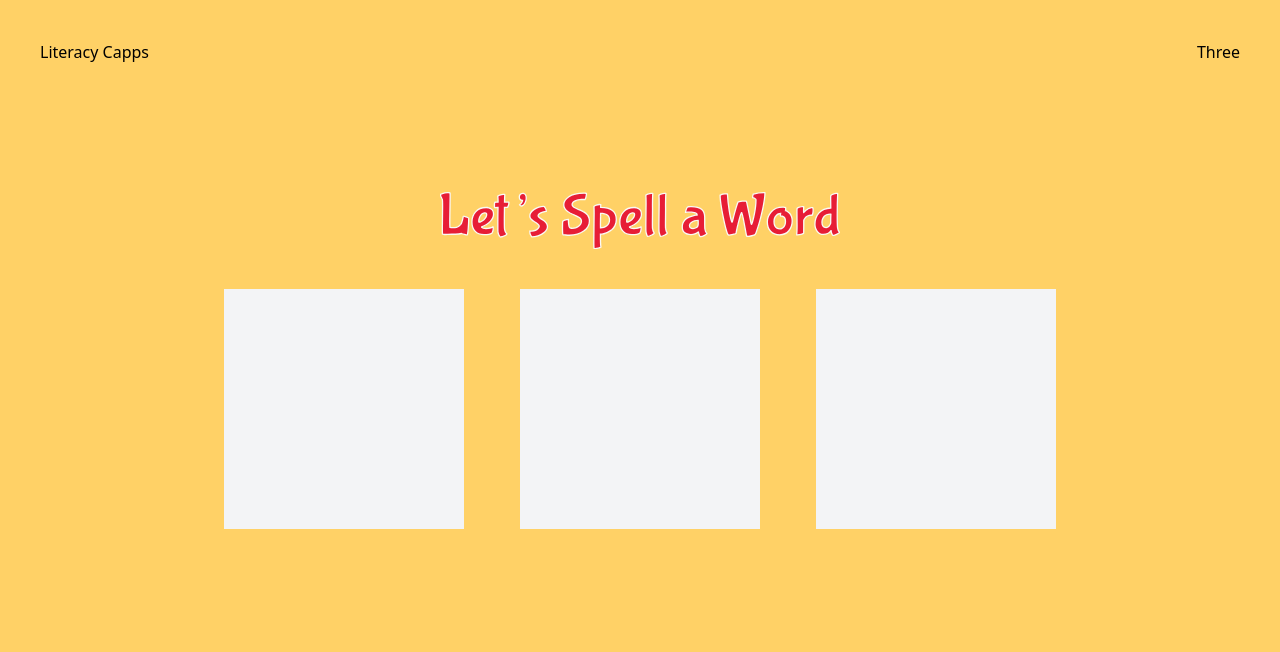
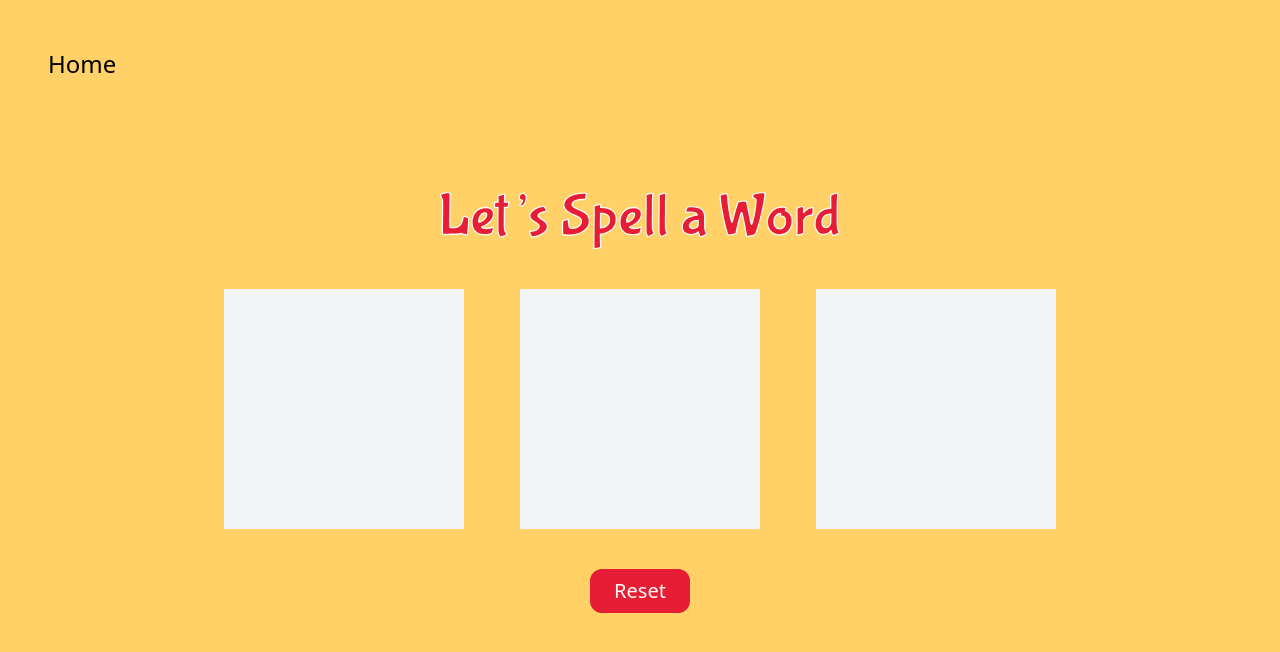
Before and after one commit to ghpaterson/literacy-capps, a Next.js app: page /three in a window 1280 px wide. Shown: the top 652 px of the page. Built offline with nearby package versions, Linux system fonts and the light colour scheme.

Commit message:
moved navbar to own component and created a reset button

```diff
--- a/app/layout.js
+++ b/app/layout.js
@@ -1,8 +1,5 @@
-"use client";
-
 import "./globals.css";
 import Link from "next/link";
-import { useRouter } from "next/router";
 
 export const metadata = {
   title: "Literacy Capps",
@@ -10,21 +7,13 @@ export const metadata = {
 };
 
 export default function RootLayout({ children }) {
-  const router = useRouter();
-
   return (
     <html lang="en">
       <body>
-        {router.pathname !== "/" && (
-          <nav className="flex justify-between mx-10 my-10">
-            <Link href="/">Literacy Capps</Link>
-            <ul>
-              <li>
-                <Link href="/three">Three</Link>
-              </li>
-            </ul>
-          </nav>
-        )}
+        {/* <nav className="flex justify-between mx-10 my-10">
+          <Link href="/">Literacy Capps</Link>
+        </nav> */}
+
         {children}
       </body>
     </html>
--- a/app/page.js
+++ b/app/page.js
@@ -5,7 +5,7 @@ import welcome from "../public/welcome1.svg";
 export default function Home() {
   return (
     <main>
-      <div className="py-20">
+      <div className="py-40">
         <div className="flex justify-center py-6 px-4">
           <Image src={welcome} width={700} />
         </div>
--- a/app/three/page.js
+++ b/app/three/page.js
@@ -3,6 +3,7 @@
 import { useState } from "react";
 import Image from "next/image";
 import letsSpell from "../../public/letsspell.svg";
+import NavBar from "../../components/navbar.js";
 
 export default function Three() {
   const [vowel, setVowel] = useState(null);
@@ -64,10 +65,17 @@ export default function Three() {
     setLastLetter(newLastLetter);
   };
 
+  const handleResetClick = () => {
+    setVowel(null);
+    setFirstLetter(null);
+    setLastLetter(null);
+  };
+
   return (
     <>
       <main>
-        <div className="my-32">
+        <NavBar />
+        <div className="mt-28">
           <div className="flex justify-center">
             <Image src={letsSpell} width={400} />
           </div>
@@ -92,6 +100,14 @@ export default function Three() {
             </div>
           </div>
         </div>
+        <div className="flex justify-center">
+          <button
+            onClick={handleResetClick}
+            className="bg-blood text-bone text-xl py-2 px-6 rounded-xl"
+          >
+            Reset
+          </button>
+        </div>
       </main>
     </>
   );
--- /dev/null
+++ b/components/navbar.js
@@ -0,0 +1,11 @@
+import Link from "next/link";
+
+export default function NavBar() {
+  return (
+    <>
+      <nav className="my-12 mx-12 text-2xl">
+        <Link href="/">Home</Link>
+      </nav>
+    </>
+  );
+}
```
